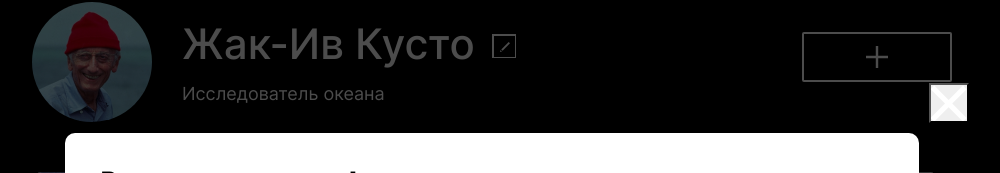
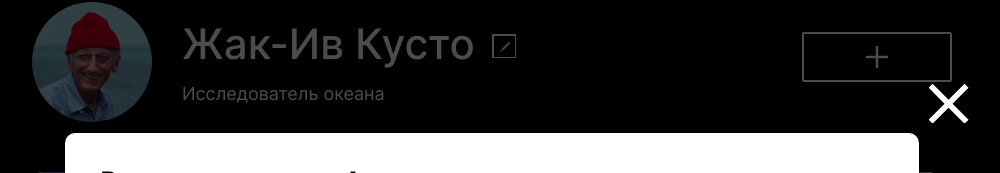
Before and after one commit to stil567/mesto, a plain HTML site: page index.html in a window 1280 px wide. Both pictures are taken after a click on the button 651 px from the left and 205 px from the top of the page. Shown: the part 160-333 px from the top of the page, without its empty margins (148-1148 px from the left). Drawn offline with Linux system fonts and the light colour scheme.

Commit message:
исправление button-close после валидатора

```diff
--- a/blocks/popup/__button-close/popup__button-close.css
+++ b/blocks/popup/__button-close/popup__button-close.css
@@ -7,6 +7,8 @@
 
     background-image: url("../../../images/popap/close_icon.svg") ;
     background-size: cover;
+    background-color: transparent;
+    border: 0;
     max-height: 40px;
     height: 100%;
     max-width: 40px;
```
